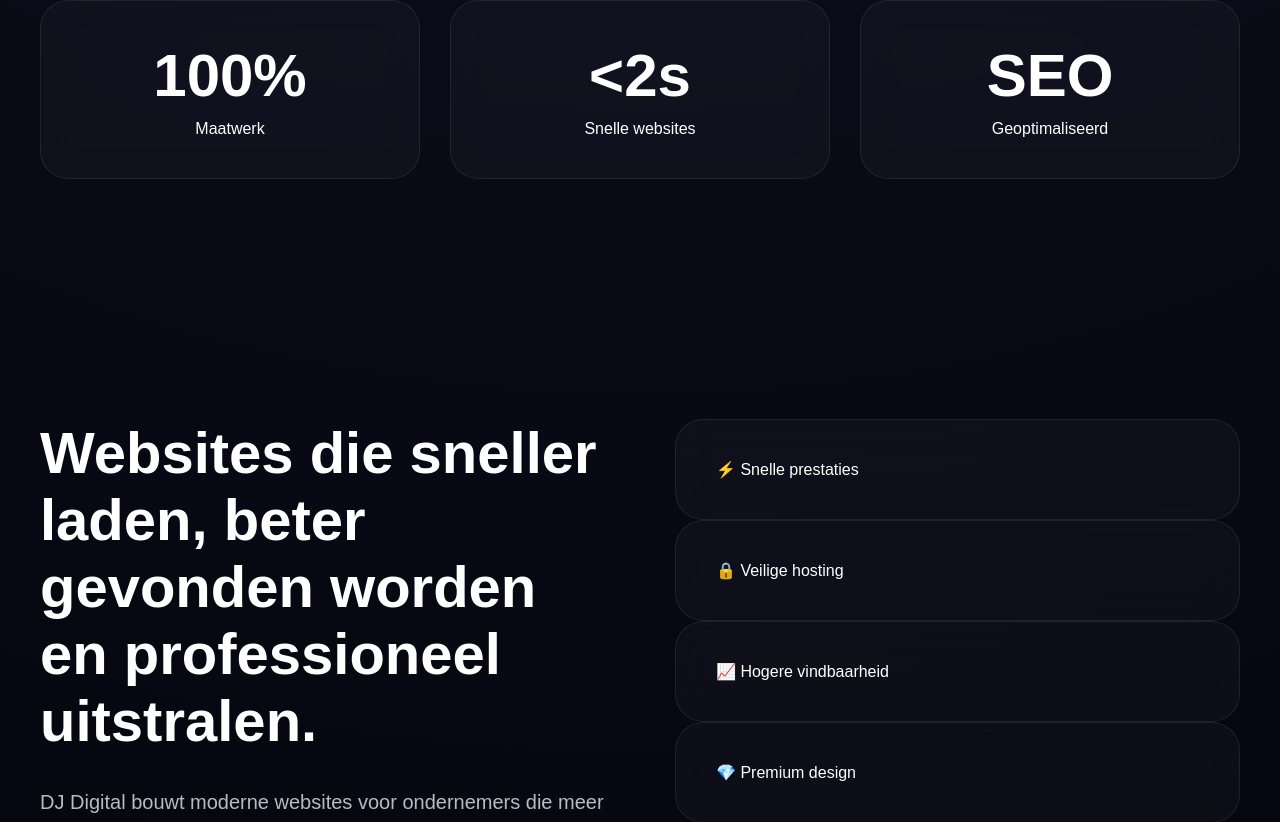
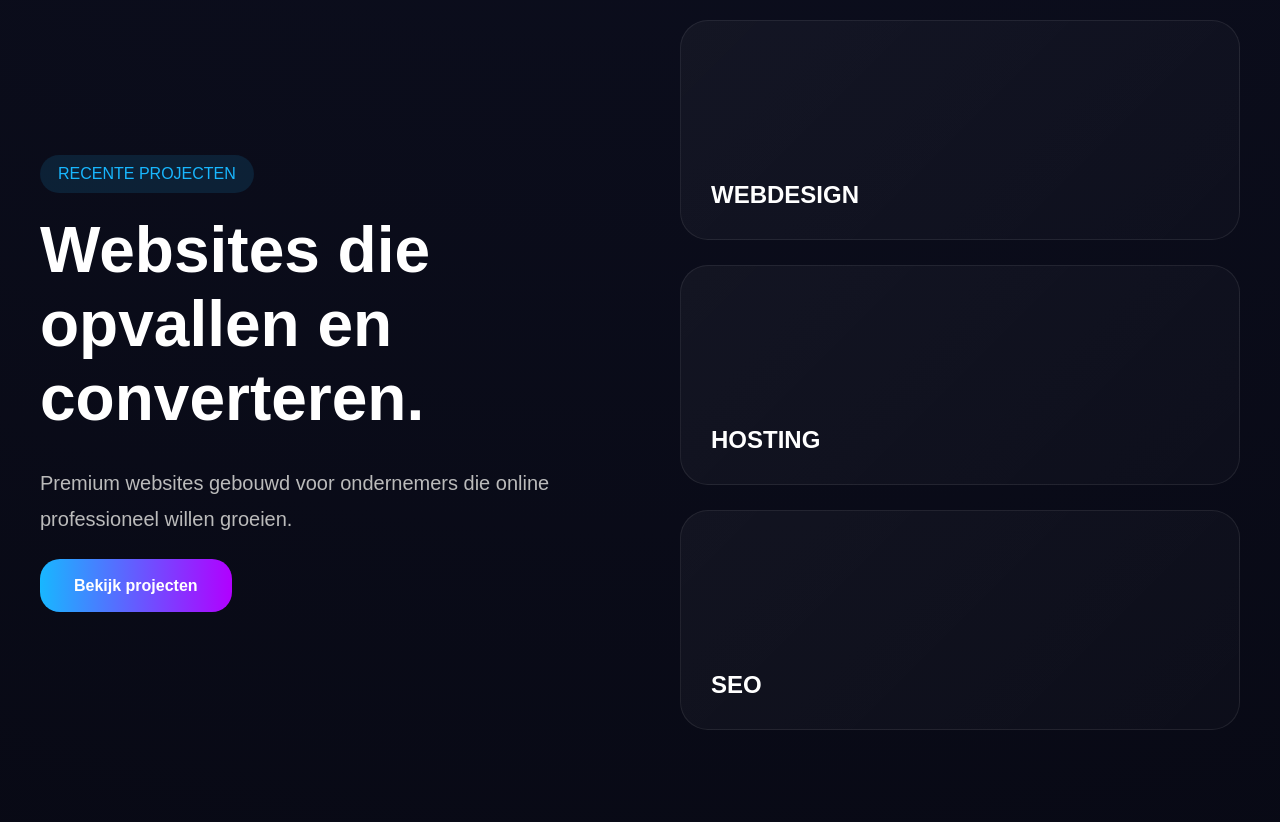
Before and after one commit to djdigitaldev-code/djdigital-website, a Next.js app: page / in a window 1280 px wide. Shown: the part 1300-2122 px from the top of the page. Built offline with nearby package versions, Linux system fonts and the light colour scheme.

Commit message:
portfolio

```diff
--- a/app/globals.css
+++ b/app/globals.css
@@ -596,3 +596,146 @@ grid-template-columns:1fr;
 }
 
 }
+
+/* PORTFOLIO */
+
+.portfolio-preview{
+
+padding:140px 40px;
+
+display:grid;
+
+grid-template-columns:
+1fr 1fr;
+
+gap:80px;
+
+align-items:center;
+
+}
+
+.section-tag{
+
+display:inline-block;
+
+padding:10px 18px;
+
+border-radius:999px;
+
+background:
+rgba(
+24,
+183,
+255,
+.12
+);
+
+color:#18b7ff;
+
+margin-bottom:20px;
+
+}
+
+.portfolio-text h2{
+
+font-size:64px;
+
+margin-bottom:30px;
+
+}
+
+.portfolio-text p{
+
+font-size:20px;
+
+line-height:1.8;
+
+color:#bbb;
+
+margin-bottom:40px;
+
+}
+
+.portfolio-grid{
+
+display:grid;
+
+gap:25px;
+
+}
+
+.project-card{
+
+height:220px;
+
+border-radius:28px;
+
+background:
+
+linear-gradient(
+135deg,
+rgba(255,255,255,.04),
+rgba(255,255,255,.02)
+);
+
+border:
+
+1px solid
+rgba(
+255,
+255,
+255,
+.08
+);
+
+display:flex;
+
+align-items:end;
+
+padding:30px;
+
+transition:.35s;
+
+}
+
+.project-card:hover{
+
+transform:
+
+translateY(-10px);
+
+box-shadow:
+
+0 0 60px
+rgba(
+24,
+183,
+255,
+.18
+);
+
+}
+
+.project-card span{
+
+font-size:24px;
+
+font-weight:700;
+
+}
+
+@media(max-width:950px){
+
+.portfolio-preview{
+
+grid-template-columns:1fr;
+
+}
+
+.portfolio-text h2{
+
+font-size:46px;
+
+}
+
+}
--- a/app/page.jsx
+++ b/app/page.jsx
@@ -165,6 +165,54 @@ export default function Home() {
 
       </section>
 
+      <section className="portfolio-preview">
+
+  <div className="portfolio-text">
+
+    <span className="section-tag">
+      RECENTE PROJECTEN
+    </span>
+
+    <h2>
+      Websites die
+      opvallen en converteren.
+    </h2>
+
+    <p>
+
+      Premium websites gebouwd
+      voor ondernemers die online
+      professioneel willen groeien.
+
+    </p>
+
+    <Link
+      href="/projecten"
+      className="button"
+    >
+      Bekijk projecten
+    </Link>
+
+  </div>
+
+  <div className="portfolio-grid">
+
+    <div className="project-card">
+      <span>WEBDESIGN</span>
+    </div>
+
+    <div className="project-card">
+      <span>HOSTING</span>
+    </div>
+
+    <div className="project-card">
+      <span>SEO</span>
+    </div>
+
+  </div>
+
+</section>
+
       <section className="stats">
 
         <div className="stat-card">
```
